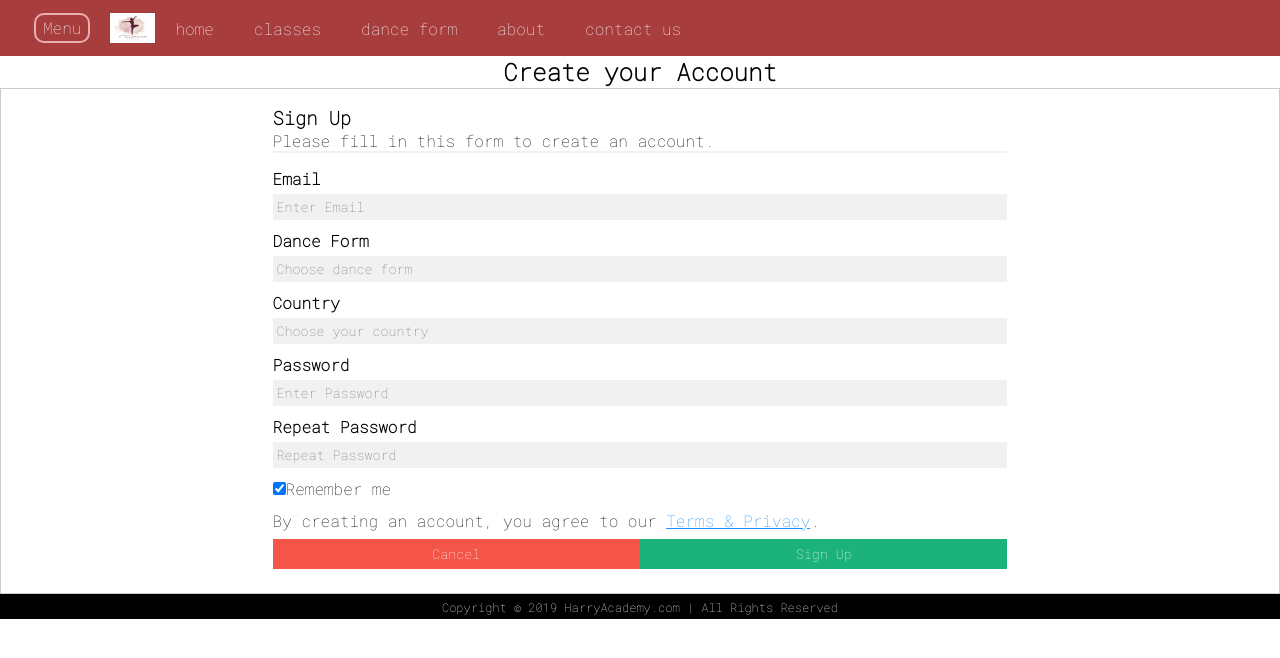
After one commit to VinayaRajput16/DanceWebsite, a Node server app: page /Account in a window 1280 px wide. The commit adds this page. Shown: the top 658 px of the page. Run offline with Node 20, Linux system fonts and the light colour scheme; some libraries are stand-ins or nearby versions.

Commit message:
git commit -m "Initial Commit"

```diff
--- a/app.js
+++ b/app.js
@@ -9,7 +9,7 @@ const port = 8000;
 
 
 //define mongoose schema
-var contactschema = new mongoose.Schema({
+var Accountschema = new mongoose.Schema({
     name: String,
     phone: String,
     email: String,
@@ -17,8 +17,16 @@ var contactschema = new mongoose.Schema({
     danceForm: String,
     country: String,
   });
+var contactschema = new mongoose.Schema({
+    name: String,
+    phone: String,
+    email: String,
+    query: String,
+
+  });
 
 const contact = mongoose.model('contact', contactschema);
+const Account = mongoose.model('Account', Accountschema);
 
 // EXPRESS SPECIFIC STUFF
 app.use('/static', express.static('static')) // For serving static files
@@ -26,18 +34,47 @@ app.use(express.urlencoded({ extended: true }));
 
 
 // PUG SPECIFIC STUFF
-app.set('view engine', 'pug') // Set the template engine as pug
+app.set('view engine', 'pug'); // Set the template engine as pug
 app.set('views', path.join(__dirname, 'views')) // Set the views directory
  // ENDPOINTS
+ function renderHomePage(res) {
+  const con = "This is the best content on the internet so far so use it wisely";
+  const params = {};
+  res.status(200).render('home.pug', params);
+}
+
 app.get('/', (req, res)=>{
-    const con = "This is the best content on the internet so far so use it wisely"
-    const params = {};
-    res.status(200).render('home.pug', params);
-})
+  renderHomePage(res);
+});
+
+app.get('/home', (req, res)=>{
+  renderHomePage(res);
+});
+
 app.get('/contact', (req, res)=>{
     const con = "This is the best content on the internet so far so use it wisely"
     const params = {};
     res.status(200).render('contact.pug', params);
+})
+app.get('/forms', (req, res)=>{
+    const con = "This is the best content on the internet so far so use it wisely"
+    const params = {};
+    res.status(200).render('forms.pug', params);
+})
+app.get('/classes', (req, res)=>{
+    const con = "This is the best content on the internet so far so use it wisely"
+    const params = {};
+    res.status(200).render('classes.pug', params);
+})
+app.get('/about', (req, res)=>{
+    const con = "This is the best content on the internet so far so use it wisely"
+    const params = {};
+    res.status(200).render('about.pug', params);
+})
+app.get('/Account', (req, res)=>{
+    const con = "This is the best content on the internet so far so use it wisely"
+    const params = {};
+    res.status(200).render('Account.pug', params);
 })
 app.post('/contact', (req, res) => {
     const newContact = new contact(req.body);
@@ -47,6 +84,14 @@ app.post('/contact', (req, res) => {
       res.status(400).send('Item was not saved to the database');
     });
   });
+  app.post('/Account', (req, res) => {
+    const newAccount = new Account(req.body);
+    newAccount.save().then(() => {
+      res.send('Account created successfully!');
+    }).catch((err) => {
+      res.status(400).send(`Error: ${err}`);
+    });
+  });
 
 // START THE SERVER
 app.listen(port, ()=>{
--- a/static/style.css
+++ b/static/style.css
@@ -16,11 +16,12 @@
     background-color: rgb(167, 61, 61);
     font-family: 'Yeon Sung';
     padding: 13px 14px;
+    display: flex;
 }
 #logo{
     display: flex;
-    height: 25px;
-    width: 25px;
+    height: 30px;
+    width: 45px;
     margin: 0px;
 }
 
@@ -46,6 +47,60 @@
     color: black;
 }
 
+.sidenav {
+    height: 100%; /* 100% Full-height */
+    width: 0; /* 0 width - change this with JavaScript */
+    position: fixed; /* Stay in place */
+    z-index: 1; /* Stay on top */
+    top: 0; /* Stay at the top */
+    left: 0;
+    background-color:rgb(167, 61, 61, 0.4); /* Black*/
+    overflow-x: hidden; /* Disable horizontal scroll */
+    padding-top: 60px; /* Place content 60px from the top */
+    transition: 0.5s; /* 0.5 second transition effect to slide in the sidenav */
+  }
+  #sp{
+    color:white;
+    border: 2px solid rgb(234, 176, 176);
+    border-radius: 10px;
+    justify-content: center;
+    align-items: center;
+    margin: 0px 20px;
+    padding: 2px 7px;
+
+  }
+  #sp:hover{
+    cursor: pointer;
+    background-color: rgb(210, 15, 15);
+  }
+  .sidenav a {
+    padding: 8px 8px 8px 32px;
+    text-decoration: none;
+    font-size: 25px;
+    color: #3f0505;
+    display: block;
+    transition: 0.3s;
+  }
+  .sidenav a:hover {
+    color: #f1f1f1;
+  }
+  .sidenav .closebtn {
+    position: absolute;
+    top: 0;
+    right: 25px;
+    font-size: 36px;
+    margin-left: 50px;
+  }
+  #main {
+    transition: margin-left .5s;
+    padding: 20px;
+  }
+
+  /* On smaller screens, where height is less than 450px, change the style of the sidenav (less padding and a smaller font size) */
+  @media screen and (max-height: 450px) {
+    .sidenav {padding-top: 15px;}
+    .sidenav a {font-size: 18px;}
+  }
 #introSection {
     color: white;
     display: flex;
--- /dev/null
+++ b/static/styleAccount.css
@@ -0,0 +1,85 @@
+* {box-sizing: border-box}
+.block{
+    /* height: 50%;
+    width: 70%; */
+    display: flex;
+    flex-direction: column;
+    justify-content: center;
+    align-items: center;
+
+}
+.block form{
+  display: flex;
+  /* flex-direction: column; */
+  justify-content: center;
+  align-items: center;
+}
+
+/* Full-width input fields */
+  input[type=text], input[type=password] {
+  width: 100%;
+  padding: 4px;
+  margin: 5px 0 10px 0;
+  display: inline-block;
+  border: none;
+  background: #f1f1f1;
+}
+
+input[type=text]:focus, input[type=password]:focus {
+  background-color: #ddd;
+  outline: none;
+}
+
+hr {
+  border: 1px solid #f1f1f1;
+  margin-bottom: 15px;
+}
+
+/* Set a style for all buttons */
+button {
+  background-color: #04AA6D;
+  color: white;
+  padding: 6px 20px;
+  margin: 8px 0;
+  border: none;
+  cursor: pointer;
+  width: 100%;
+  opacity: 0.9;
+}
+
+button:hover {
+  opacity:1;
+}
+
+/* Extra styles for the cancel button */
+.cancelbtn {
+  padding: 6px 20px;
+  background-color: #f44336;
+}
+
+/* Float cancel and signup buttons and add an equal width */
+.cancelbtn, .signupbtn {
+  float: left;
+  width: 50%;
+}
+
+/* Add padding to container elements */
+.container {
+  padding: 16px;
+  width: 60%;
+
+}
+
+/* Clear floats */
+.clearfix::after {
+  content: "";
+  clear: both;
+  display: table;
+}
+
+/* Change styles for cancel button and signup button on extra small screens */
+@media screen and (max-width: 300px) {
+  .cancelbtn, .signupbtn {
+    width: 100%;
+  }
+}
--- a/static/styleContact.css
+++ b/static/styleContact.css
@@ -22,6 +22,7 @@ form{
   background-color: rgb(168, 85, 85);
   padding: 4px;
   width: 80px;
+  font-weight: bold;
 }
 .btn:hover{
   background-color: rgb(204, 16, 16);
--- /dev/null
+++ b/views/Account.pug
@@ -0,0 +1,61 @@
+extends base.pug
+
+
+block scripts
+  script.
+      // Get the modal
+      var modal = document.getElementById('id01');
+      // When the user clicks anywhere outside of the modal, close it
+      window.onclick = function(event) {
+      if (event.target == modal) {
+      modal.style.display = "none";
+      }
+      }
+
+block style
+    style
+      include ../static/style.css
+      include ../static/styleAccount.css
+
+block content
+      div.block
+        h2 Create your Account
+
+        form(action='/Account', style='border:1px solid #ccc', method="post")
+          div.container
+              h3 Sign Up
+              p Please fill in this form to create an account.
+              hr
+
+              label(for='email')
+                b Email
+                input(type='text', placeholder='Enter Email', name='email', required='')
+
+              label(for='danceForm')
+                b Dance Form
+                input(type='text', placeholder='Choose dance form', name='danceForm', required='')
+
+              label(for='country')
+                b Country
+                input(type='text', placeholder='Choose your country', name='country', required='')
+
+              label(for='psw')
+                b Password
+                input(type='password', placeholder='Enter Password', name='password', required='')
+
+              label(for='psw-repeat')
+                b Repeat Password
+                input(type='password', placeholder='Repeat Password', name='passwordRepeat', required='')
+
+              label
+                input(type='checkbox', checked='checked', name='remember', style='margin-bottom:15px')
+                | Remember me
+
+              p
+                | By creating an account, you agree to our
+                a(href='#', style='color:dodgerblue') Terms &amp; Privacy
+                | .
+
+              .clearfix
+              button.cancelbtn(type='button') Cancel
+              button.signupbtn(type='submit') Sign Up
--- a/views/base.pug
+++ b/views/base.pug
@@ -8,12 +8,19 @@ html
 
   body
     nav#navbar
+        div#mySidenav.sidenav
+            a.closebtn(href='javascript:void(0)' onclick='closeNav()') &times;
+            a(href='/profile') Profile
+            a(href='/progress') Progress
+            a(href='/merch') Buy Merch
+            a(href='/Account') Create Account
+        span#sp(onclick='openNav()') Menu
         ul
             img(src="static/logo.jpg")#logo
             li.item #[a(href="/home") home]
-            li.item #[a(href="/") classes]
-            li.item #[a(href="/") dance form]
-            li.item #[a(href="/") about]
+            li.item #[a(href="/classes") classes]
+            li.item #[a(href="/forms") dance form]
+            li.item #[a(href="/about") about]
             li.item #[a(href="/contact") contact us]
     block content
     block foot
--- a/views/home.pug
+++ b/views/home.pug
@@ -10,6 +10,7 @@ block content
 
         section#introSection
             | section for picture
+
         section#missionSection
             h2 Our Mission
             div.boxContainer
```
Also changed, not shown: static/index.js (+9 -0 lines), static/styleclasses.css (added, +37 -0 lines), views/about.pug (added, +11 -0 lines), views/classes.pug (added, +30 -0 lines), views/contact.pug (+4 -5 lines), views/forms.pug (added, +10 -0 lines), static/breakthrough.jpg (added), static/fruit-basket-agency-UdeDyN4K7S0-unsplash.jpg (added), static/roboticsbg.jpeg (added), static/takitaki.jpg (added).
